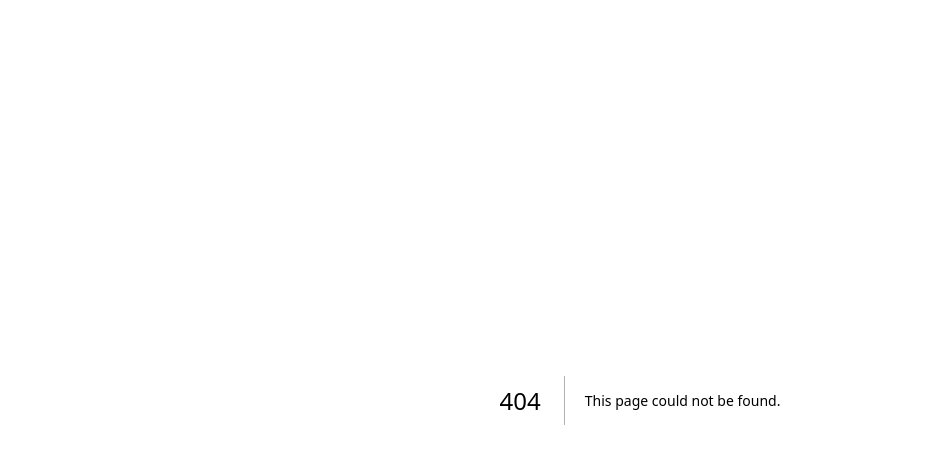
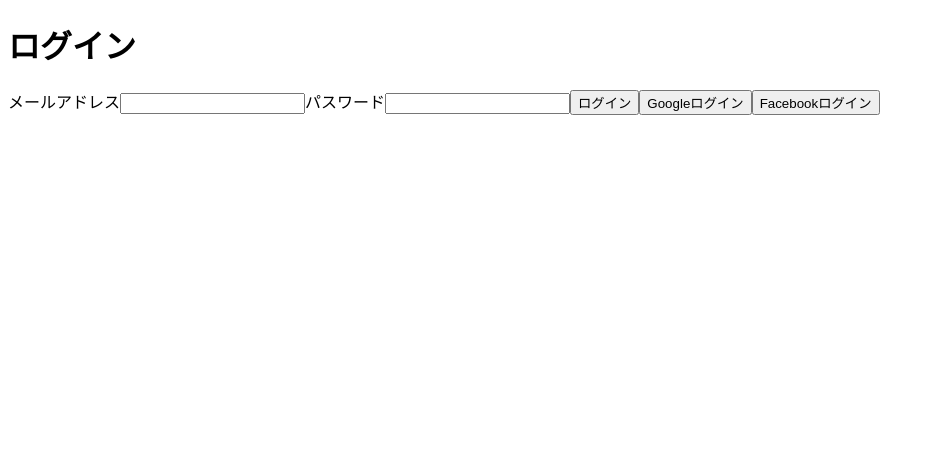
Before and after one commit to sintaro-katuta/GY_project, a Next.js app in the folder src/: page /account/katuta-login in a window 1280 px wide. Before the commit this address had no page. Shown: the top 464 px of the page, without its empty margins (0-933 px from the left). Built offline with nearby package versions, Linux system fonts and the light colour scheme; no server answers.

Commit message:
新規登録とログインができるようになりました

```diff
--- /dev/null
+++ b/src/lib/firebase.config.js
@@ -0,0 +1,48 @@
+// import { initializeApp, getApps, FirebaseApp, fb } from "firebase/app";
+// import 'firebase/firestore'
+// import "firebase/auth";
+
+// // .envファイルで設定した環境変数をfirebaseConfigに入れる
+// const firebaseConfig = {
+//   apiKey: process.env.NEXT_PUBLIC_APIKEY,
+//   authDomain: process.env.NEXT_PUBLIC_AUTHDOMAIN,
+//   projectId: process.env.NEXT_PUBLIC_PROJECTID,
+//   storageBucket: process.env.NEXT_PUBLIC_STORAGEBUCKET,
+//   messagingSenderId: process.env.NEXT_PUBLIC_MESSAGINGSENDERID,
+//   appId: process.env.NEXT_PUBLIC_APPID
+// };
+// // appの初期化
+// if (typeof window !== 'undefined' && !firebase.apps.length) {
+//   firebase.initializeApp(firebaseConfig);
+//   firebase.analytics();
+// }
+
+// export const firebase = !fb.apps.length ? fb.initializeApp(firebaseConfig) : fb.app()
+// export const firestore = firebase.firestore()
+
+
+// Import the functions you need from the SDKs you need
+import { initializeApp, getApps, getApp } from "firebase/app";
+// TODO: Add SDKs for Firebase products that you want to use
+// https://firebase.google.com/docs/web/setup#available-libraries
+
+// Your web app's Firebase configuration
+const firebaseConfig = {
+  apiKey: process.env.NEXT_PUBLIC_APIKEY,
+  authDomain: process.env.NEXT_PUBLIC_AUTHDOMAIN,
+  projectId: process.env.NEXT_PUBLIC_PROJECTID,
+  storageBucket: process.env.NEXT_PUBLIC_STORAGEBUCKET,
+  messagingSenderId: process.env.NEXT_PUBLIC_MESSAGINGSENDERID,
+  appId: process.env.NEXT_PUBLIC_APPID
+};
+
+// if (typeof window !== 'undefined' && !firebase.apps.length) {
+//   firebase.initializeApp(firebaseConfig);
+//   firebase.analytics();
+// }
+
+// Initialize Firebase
+const app = initializeApp(firebaseConfig);
+
+export const initializeFirebaseApp = () =>
+  !getApps().length ? initializeApp(firebaseConfig) : getApp()
--- a/src/package.json
+++ b/src/package.json
@@ -15,12 +15,14 @@
     "@mui/material": "^5.13.0",
     "@next/bundle-analyzer": "^13.4.2",
     "@swc/helpers": "^0.5.1",
+    "@types/firebase": "^3.2.1",
     "@types/node": "^20.2.1",
     "@types/react": "18.0.25",
     "@types/react-dom": "18.0.9",
     "dotenv": "^16.0.3",
     "eslint": "8.28.0",
     "eslint-config-next": "13.0.4",
+    "firebase": "^9.22.1",
     "i18next": "^22.4.15",
     "mysql": "^2.18.1",
     "mysql2": "^3.3.0",
--- a/src/pages/_app.tsx
+++ b/src/pages/_app.tsx
@@ -1,5 +1,8 @@
 import type { AppProps } from 'next/app'
+import { initializeFirebaseApp } from '../lib/firebase.config'
 
+
+initializeFirebaseApp()
 export default function App({ Component, pageProps }: AppProps) {
   return <Component {...pageProps} />
 }
--- /dev/null
+++ b/src/pages/account/katuta-login.tsx
@@ -0,0 +1,70 @@
+// Firebaseの初期化を行うためfirebaseAppをインポート
+import firebaseApp from '../../lib/firebase.config';
+
+import { getAuth, signOut, signInWithEmailAndPassword, GoogleAuthProvider, FacebookAuthProvider, signInWithPopup } from "firebase/auth";
+import { useState } from 'react';
+// 後ほどパスワード再設定画面へのリンクを設置するために入れておく
+import Link from 'next/link';
+
+
+export default function Login() {
+  const [email, setEmail] = useState('');
+  const [password, setPassword] = useState('');
+
+  // ユーザーがログインボタンを押したときにdoLogin関数が実行される
+  const doLogin = (e) => {
+    e.preventDefault();
+
+    const auth = getAuth();
+
+    // Firebaseで用意されているメールアドレスとパスワードでログインするための関数
+    signInWithEmailAndPassword(auth, email, password)
+      .then((userCredential) => {
+        const user = userCredential.user;
+        // ログインができたかどうかをわかりやすくするためのアラート
+        alert('ログインOK!');
+        console.log(user);
+      })
+      .catch((error) => {
+        console.log(error);
+      })
+  };
+
+  const doGoogleLogin = async (e) => {
+    e.preventDefault();
+    const auth = getAuth();
+    const provider = new GoogleAuthProvider();
+    signInWithPopup(auth, provider).then((response) => {
+      console.log(response.user);
+    });
+  };
+
+  const doFacebookLogin = async (e) => {
+    e.preventDefault();
+    const auth = getAuth();
+    const provider = new FacebookAuthProvider();
+    signInWithPopup(auth, provider).then((response) => {
+      console.log(response.user);
+    });
+  };
+
+
+
+  return (
+    <div>
+      <h1>ログイン</h1>
+      <form>
+        <label htmlFor="email">メールアドレス</label>
+        <input type="text" id="email" onChange={(e) => setEmail(e.target.value)} />
+        <label htmlFor="password">パスワード</label>
+        <input type="text" id="password" onChange={(e) => setPassword(e.target.value)} />
+
+        <button onClick={(e) => doLogin(e)}>ログイン</button>
+
+        <button onClick={(e) => doGoogleLogin(e)}>Googleログイン</button>
+        <button onClick={(e) => doFacebookLogin(e)}>Facebookログイン</button>
+
+      </form>
+    </div>
+  )
+}
```
Also changed, not shown: src/pages/account/katuta-register.tsx (added, +52 -0 lines), 2 other files (tests, documents, lock files or other folders).
